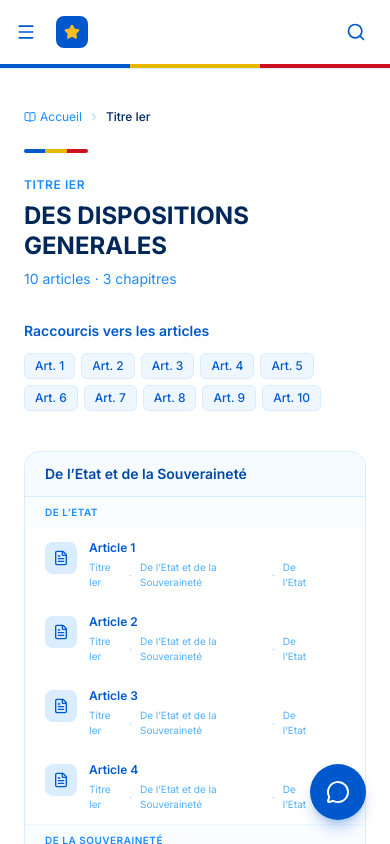
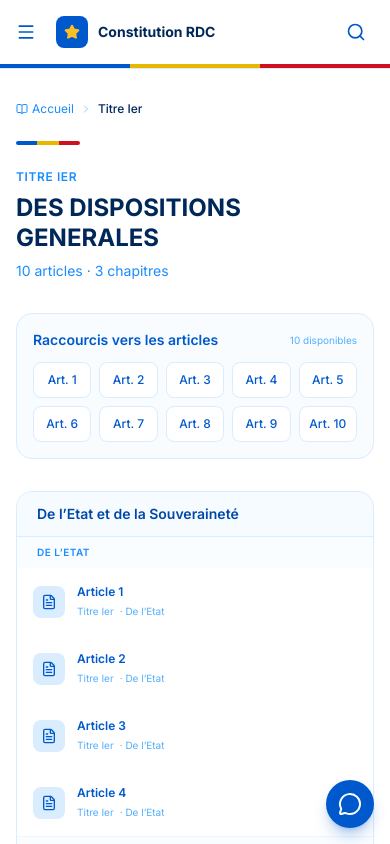
Before and after one commit to jkmpro9/constitution_rdc, a Next.js app: page /titres/1 in a window 390 px wide. Shown: the top 844 px of the page. Built offline with nearby package versions, Linux system fonts and the light colour scheme.

Commit message:
fix: improve mobile reading and navigation UX

```diff
--- a/src/app/articles/[numero]/page.tsx
+++ b/src/app/articles/[numero]/page.tsx
@@ -179,8 +179,8 @@ export default function ArticlePage() {
         ogImage="/favicon.svg"
       />
       {/* Fil d'Ariane complet et cliquable */}
-      <div className="px-4 sm:px-6 pt-6 pb-0">
-        <nav className="flex items-center gap-1 text-xs text-rdc-blue-500 mb-4 flex-wrap">
+      <div className="px-4 pt-6 pb-0 sm:px-6">
+        <nav className="mb-4 flex items-center gap-1 text-xs text-rdc-blue-500">
           <Link
             href="/"
             className="hover:text-rdc-blue-700 transition-colors inline-flex items-center gap-1 shrink-0"
@@ -335,7 +335,7 @@ export default function ArticlePage() {
           </div>
 
           {/* Contenu de l'article */}
-          <div className="bg-white border border-rdc-blue-100 rounded-2xl p-6 md:p-8 shadow-sm">
+          <div className="rounded-2xl border border-rdc-blue-100 bg-white p-5 pb-24 shadow-sm sm:p-6 md:p-8 md:pb-24">
             <header className="mb-6">
               <h1 className="text-xl md:text-2xl font-bold text-rdc-blue-950">
                 Article {article.numero}
@@ -347,7 +347,7 @@ export default function ArticlePage() {
               )}
             </header>
 
-            <div className="prose prose-blue prose-sm md:prose-base text-rdc-blue-900 font-serif max-w-none text-justify md:text-[1.05rem]">
+            <div className="prose prose-blue max-w-none font-serif text-[1rem] leading-[1.85] text-rdc-blue-900 sm:text-justify md:text-[1.05rem]">
               {(() => {
                 const text = article.contenu;
 
--- a/src/app/titres/[numero]/page.tsx
+++ b/src/app/titres/[numero]/page.tsx
@@ -62,7 +62,7 @@ export default function TitrePage() {
   const allArticles = flattenArticles(titre);
 
   return (
-    <div className="max-w-3xl mx-auto px-6 py-10">
+    <div className="mx-auto max-w-4xl px-4 py-8 sm:px-6 sm:py-10">
       {/* Fil d'Ariane */}
       <nav className="flex items-center gap-1.5 text-xs text-rdc-blue-500 mb-6">
         <Link
@@ -100,16 +100,17 @@ export default function TitrePage() {
       </div>
 
       {/* Raccourcis : Liste compacte des articles */}
-      <div className="mb-10">
-        <h2 className="text-sm font-semibold text-rdc-blue-700 mb-3">
-          Raccourcis vers les articles
-        </h2>
-        <div className="flex flex-wrap gap-1.5">
+      <div className="mb-8 rounded-2xl border border-rdc-blue-100 bg-rdc-blue-50/40 p-4 sm:p-5">
+        <div className="mb-3 flex items-center justify-between gap-3">
+          <h2 className="text-sm font-semibold text-rdc-blue-700">Raccourcis vers les articles</h2>
+          <span className="text-[10px] text-rdc-blue-400">{allArticles.length} disponibles</span>
+        </div>
+        <div className="grid grid-cols-5 gap-2 sm:flex sm:flex-wrap">
           {allArticles.map((article) => (
             <Link
               key={article.numero}
               href={`/articles/${article.numero}`}
-              className="inline-flex items-center px-2.5 py-1 rounded-md text-xs font-medium bg-rdc-blue-50 text-rdc-blue-700 hover:bg-rdc-blue-100 hover:text-rdc-blue-900 transition-colors border border-rdc-blue-100"
+              className="inline-flex min-h-9 items-center justify-center rounded-lg border border-rdc-blue-100 bg-white px-2 text-xs font-medium text-rdc-blue-700 transition-colors hover:bg-rdc-blue-100 hover:text-rdc-blue-900"
             >
               Art. {article.numero}
             </Link>
@@ -130,7 +131,7 @@ export default function TitrePage() {
           if (isEmpty) return null;
 
           return (
-            <div key={chapitre.numero} className="border border-rdc-blue-100 rounded-2xl overflow-hidden">
+            <div key={chapitre.numero} id={`ch-${chapitre.numero}`} className="overflow-hidden rounded-2xl border border-rdc-blue-100">
               {/* En-tête du chapitre */}
               {!isUnnamed && (
                 <div className="px-5 py-3 bg-rdc-blue-50/50 border-b border-rdc-blue-100">
@@ -240,7 +241,7 @@ function ArticleLink({
   return (
     <Link
       href={`/articles/${article.numero}`}
-      className="flex items-start gap-3 px-5 py-3 hover:bg-rdc-blue-50/50 transition-colors group"
+      className="group flex items-start gap-3 px-4 py-4 transition-colors hover:bg-rdc-blue-50/50 sm:px-5"
     >
       <div className="w-8 h-8 rounded-lg bg-rdc-blue-100 flex items-center justify-center shrink-0 group-hover:bg-rdc-blue-200 transition-colors mt-0.5">
         <FileText className="h-4 w-4 text-rdc-blue-700" />
@@ -254,26 +255,9 @@ function ArticleLink({
             {article.texte}
           </p>
         )}
-        <div className="flex items-center gap-2 mt-1">
-          <span className="text-[10px] text-rdc-blue-400">
-            Titre {romanNumeral(titre.numero)}
-          </span>
-          {chapitre.nom && (
-            <>
-              <span className="text-[10px] text-rdc-blue-300">·</span>
-              <span className="text-[10px] text-rdc-blue-400">
-                {chapitre.nom}
-              </span>
-            </>
-          )}
-          {section && section.nom && (
-            <>
-              <span className="text-[10px] text-rdc-blue-300">·</span>
-              <span className="text-[10px] text-rdc-blue-400">
-                {section.nom}
-              </span>
-            </>
-          )}
+        <div className="mt-1 flex min-w-0 items-center gap-1.5 text-[10px] text-rdc-blue-400">
+          <span className="shrink-0">Titre {romanNumeral(titre.numero)}</span>
+          {section?.nom || chapitre.nom ? <span className="truncate">· {section?.nom || chapitre.nom}</span> : null}
         </div>
       </div>
       <ChevronLeft className="h-4 w-4 text-rdc-blue-300 rotate-180 shrink-0 mt-1 opacity-0 group-hover:opacity-100 transition-opacity" />
--- a/src/components/assistant/AssistantPanel.tsx
+++ b/src/components/assistant/AssistantPanel.tsx
@@ -123,7 +123,7 @@ export default function AssistantPanel({
       {/* Bubble flottante */}
       <button
         onClick={() => setIsOpen(!isOpen)}
-        className="fixed bottom-6 right-6 z-50 w-14 h-14 rounded-full bg-rdc-blue-700 text-white shadow-lg shadow-rdc-blue-700/30 hover:bg-rdc-blue-800 transition-all hover:scale-105 flex items-center justify-center"
+        className="fixed bottom-4 right-4 z-50 flex h-12 w-12 items-center justify-center rounded-full bg-rdc-blue-700 text-white shadow-lg shadow-rdc-blue-700/30 transition-all hover:scale-105 hover:bg-rdc-blue-800 sm:bottom-6 sm:right-6 sm:h-14 sm:w-14"
         aria-label="Assistant Constitution"
       >
         {isOpen ? (
@@ -135,7 +135,7 @@ export default function AssistantPanel({
 
       {/* Panneau de chat */}
       {isOpen && (
-        <div className="fixed bottom-24 right-6 z-50 w-[calc(100vw-2rem)] sm:w-96 bg-white rounded-2xl shadow-2xl border border-rdc-blue-200 overflow-hidden flex flex-col animate-slide-up max-h-[75vh]" role="dialog" aria-modal="true" aria-label="Assistant Constitution">
+        <div className="fixed bottom-20 right-2 z-50 flex max-h-[75vh] w-[calc(100vw-1rem)] flex-col overflow-hidden rounded-2xl border border-rdc-blue-200 bg-white shadow-2xl animate-slide-up sm:bottom-24 sm:right-6 sm:w-96" role="dialog" aria-modal="true" aria-label="Assistant Constitution">
           {/* Header */}
           <div className="shrink-0 flex items-center justify-between px-5 py-4 bg-gradient-to-r from-rdc-blue-700 to-rdc-blue-800 text-white">
             <div className="flex items-center gap-3">
--- a/src/components/layout/Header.tsx
+++ b/src/components/layout/Header.tsx
@@ -47,11 +47,11 @@ export default function Header({ onToggleAssistant, sidebarOpen, onToggleSidebar
             <div className="flex items-center justify-center w-8 h-8 rounded-lg bg-rdc-blue-700 group-hover:bg-rdc-blue-800 transition-colors">
               <Star className="h-4 w-4 text-rdc-yellow-400 fill-rdc-yellow-400" />
             </div>
-            <div className="hidden sm:block">
+            <div className="block min-w-0">
               <span className="block text-sm font-bold text-rdc-blue-950 leading-tight">
                 Constitution RDC
               </span>
-              <p className="text-[10px] text-rdc-blue-500 leading-tight">
+              <p className="hidden text-[10px] text-rdc-blue-500 leading-tight sm:block">
                 République Démocratique du Congo
               </p>
             </div>
```
